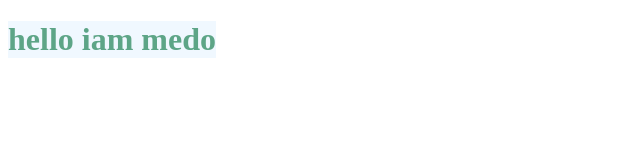
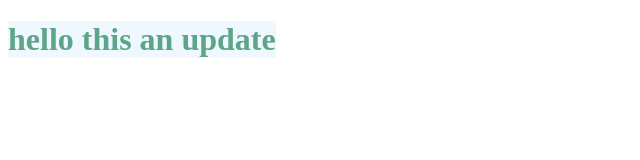
Before and after one commit to mohamedelsherif11/myproject, a plain HTML site: page index.html in a window 1280 px wide. Shown: the whole page, without its empty margins (0-640 px from the left). Drawn offline with Linux system fonts and the light colour scheme.

Commit message:
edit in html file

```diff
--- a/index.html
+++ b/index.html
@@ -8,7 +8,7 @@
     <title>Document</title>
 </head>
 <body>
-    <h1>hello iam medo</h1>
+    <h1>hello  this an update</h1>
 
 </body>
 </html>
```
